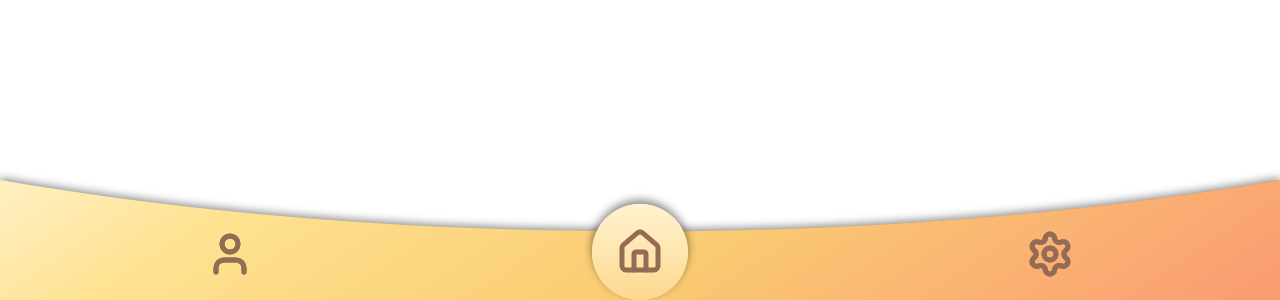
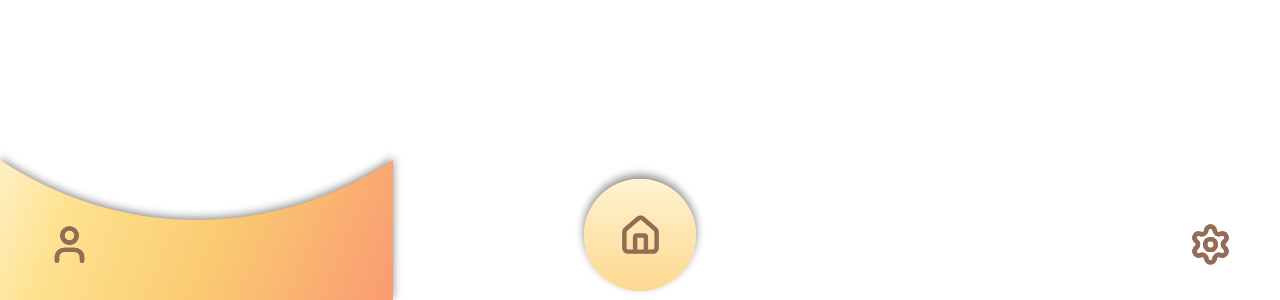
Before and after one commit to suzuki3jp/OpenIdea, a Next.js app: page / in a window 1280 px wide. Shown: the part 500-800 px from the top of the page. Built offline with nearby package versions, Linux system fonts and the light colour scheme.

Commit message:
menuを追加

```diff
--- a/src/features/menu/components/home-button.tsx
+++ b/src/features/menu/components/home-button.tsx
@@ -1,9 +1,3 @@
-/**
- * メニューの中にあるホームボタンコンポーネント
- * デスクトップ版とモバイル版で共通で使う
- * デスクトップ版の場合は 127px, モバイル版の場合は 112px が直径（Figma参照）
- * 内部で useIsSmallDevice を使って画面サイズに応じたスタイルを適用する
- */
 import { House } from "lucide-react";
 export function HomeButton() {
   return (
--- a/src/features/menu/components/menu.css
+++ b/src/features/menu/components/menu.css
@@ -1,8 +1,8 @@
 .menu {
   position: fixed;
   bottom: 0;
-  width: 100%;
-  height: 15%;
+  width: 393px;
+  height: 140px;
   z-index: 10;
   pointer-events: none;
   overflow: visible;
@@ -16,7 +16,7 @@
   position: fixed;
   bottom: 0;
   width: 100%;
-  height: 13.5%;
+  height: 140px;
   display: flex;
   gap: 10%;
   z-index: 20;
@@ -38,25 +38,23 @@
 }
 .profile-icon,
 .setting-icon {
-  height: 6vh;
-  aspect-ratio: 1 / 1;
   position: absolute;
-  bottom: 20%;
+  bottom: 34px;
+  width: 43px;
+  height: 43px;
 }
 .profile-icon {
-  left: 40%;
-  transform: translateX(-50%);
+  left: 48px;
 }
 .setting-icon {
-  left: 60%;
-  transform: translateX(-50%);
+  right: 48px;
 }
 .home-button {
   position: fixed;
-  bottom: 0;
+  bottom: 9px;
   left: 50%;
   transform: translateX(-50%);
-  width: 12vh;
+  width: 112px;
   aspect-ratio: 1 / 1;
   border-radius: 100%;
   z-index: 20;
@@ -73,7 +71,7 @@
   align-content: center;
 }
 .home-icon {
-  width: 6vh;
+  width: 43px;
   aspect-ratio: 1 / 1;
   margin: auto;
   pointer-events: none;
--- a/src/features/menu/components/mobile.tsx
+++ b/src/features/menu/components/mobile.tsx
@@ -1,7 +1,3 @@
-/**
- * Mobile 版のメニューコンポーネント
- * 画面下部につくやつ
- */
 import "./menu.css";
 import { useId } from "react";
 import { HomeButton } from "@/features/menu/components/home-button";
--- a/src/features/menu/components/profile-button.tsx
+++ b/src/features/menu/components/profile-button.tsx
@@ -1,9 +1,3 @@
-/**
- * プロフィールボタンコンポーネント
- * アイコンデータは lucide-react でいいのがあればそれを使う
- * なければデザイン側で SVG を作ってもらってそれを使う
- * 内部で useIsSmallDevice を使って画面サイズに応じたスタイルを適用する
- */
 import { User } from "lucide-react";
 export function ProfileButton() {
   return (
--- a/src/features/menu/components/settings-button.tsx
+++ b/src/features/menu/components/settings-button.tsx
@@ -1,9 +1,3 @@
-/**
- * 設定ボタンコンポーネント
- * アイコンデータは lucide-react でいいのがあればそれを使う
- * なければデザイン側で SVG を作ってもらってそれを使う
- * 内部で useIsSmallDevice を使って画面サイズに応じたスタイルを適用する
- */
 import { Settings } from "lucide-react";
 export function SettingsButton() {
   return (
```
